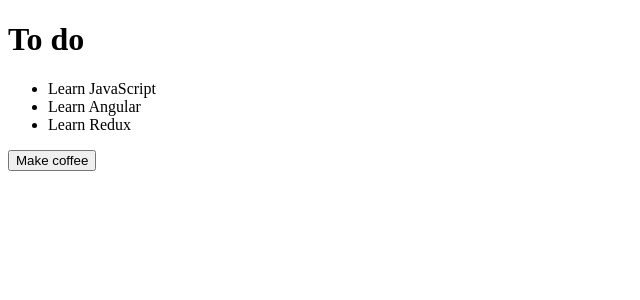
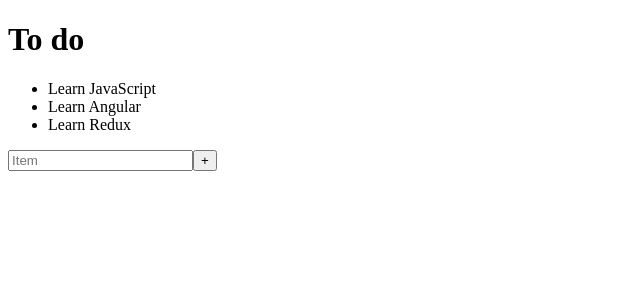
Before and after one commit to DaanKeun/web-forum-angular-events, an Angular app: page / in a window 1280 px wide. Shown: the top 300 px of the page, without its empty margins (0-640 px from the left). Built offline with nearby package versions, Linux system fonts and the light colour scheme.

Commit message:
Add input to specify item

```diff
--- a/src/app/to-do-list/to-do-list.component.html
+++ b/src/app/to-do-list/to-do-list.component.html
@@ -3,6 +3,10 @@
         {{item}}
     </li>
 </ul>
-<button (click)="addToDo('Make coffee')">
-    Make coffee
-</button>
+
+<div>
+    <input #newItem placeholder="Item" />
+    <button (click)="addToDo(newItem)">
+        +
+    </button>
+</div>
--- a/src/app/to-do-list/to-do-list.component.ts
+++ b/src/app/to-do-list/to-do-list.component.ts
@@ -8,7 +8,8 @@
 export class ToDoListComponent {
     @Input() thingsToDo: string[];
 
-    addToDo(toDo: string) {
-        this.thingsToDo.push(toDo);
+    addToDo(toDo: HTMLInputElement) {
+        this.thingsToDo.push(toDo.value);
+        toDo.value = '';
     }
 }
```
